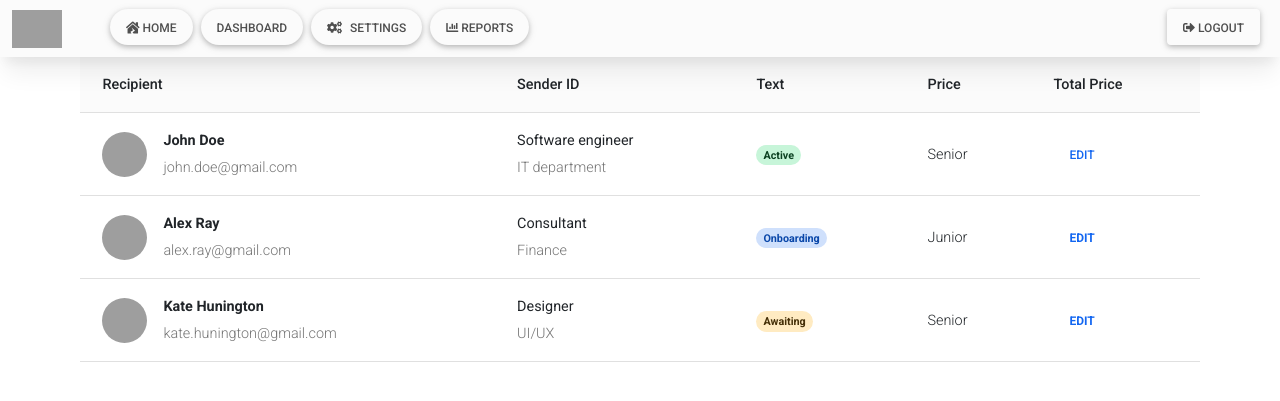
After one commit to phansivang/bulkbo, a Django app: page /reports/ in a window 1280 px wide. The commit adds this page. Shown: the top 401 px of the page. Run offline with Django 4.2, Linux system fonts and the light colour scheme; parts of the project's set-up code (start-up, migrations or seed data) failed here and were passed over; grey boxes are pictures that could not be loaded.

Commit message:
8/4/2022

```diff
--- a/bulkbo/admin.py
+++ b/bulkbo/admin.py
@@ -1,6 +1,8 @@
 from django.contrib import admin
-from .models import CustomUser,sender_name,sender_number
+from .models import CustomUser,sender_name,list_numbers,UserAPI,report
 
 admin.site.register(CustomUser)
-admin.site.register(sender_number)
+admin.site.register(list_numbers)
 admin.site.register(sender_name)
+admin.site.register(UserAPI)
+admin.site.register(report)
--- a/bulkbo/backends.py
+++ b/bulkbo/backends.py
@@ -1,7 +1,6 @@
 from django.contrib.auth.backends import ModelBackend
 from django.contrib.auth import get_user_model
 from django.db.models import Q
-
 
 UserModel = get_user_model()
 
--- a/bulkbo/templates/core.html
+++ b/bulkbo/templates/core.html
@@ -7,6 +7,7 @@
   <meta name="viewport" content="width=device-width, initial-scale=1, shrink-to-fit=no" />
   <meta http-equiv="x-ua-compatible" content="ie=edge" />
   <title>Material Design for Bootstrap</title>
+<link href="https://cdn.jsdelivr.net/npm/bootstrap@5.2.0/dist/css/bootstrap.min.css" rel="stylesheet" integrity="sha384-gH2yIJqKdNHPEq0n4Mqa/HGKIhSkIHeL5AyhkYV8i59U5AR6csBvApHHNl/vI1Bx" crossorigin="anonymous">
   <!-- MDB icon -->
    <link rel="icon" type="image/x-icon" href="https://i.ibb.co/VDzGn5V/295938547-123561940395738-2673544208791713515-n-removebg-preview.png">
     <!-- Navbar -->
@@ -23,7 +24,7 @@
                                     <li class="nav-item"> <a class="btn btn-light btn-rounded px-3 mb-1 me-2" href="{% url 'home' %}" aria-controls="#picker-editor"><i class="fas fa-house-damage"></i> Home</a> </li>
                                     <li class="nav-item"> <a class="btn btn-light btn-rounded px-3 mb-1 me-2" href="" aria-controls="#picker-editor">Dashboard</a> </li>
                                     <li class="nav-item"> <a class="btn btn-light btn-rounded px-3 mb-1 me-2" href="{% url 'senderconfig' %}" aria-controls="#picker-editor"><i class="fas fa-cogs fa-fw me-2"></i>Settings</a> </li>
-                                    <li class="nav-item"> <a class="btn btn-light btn-rounded px-3 mb-1 me-2" href="" aria-controls="#picker-editor"><i class="fas fa-chart-bar"></i> Reports</a> </li>
+                                    <li class="nav-item"> <a class="btn btn-light btn-rounded px-3 mb-1 me-2" href="{% url 'report' %}" aria-controls="#picker-editor"><i class="fas fa-chart-bar"></i> Reports</a> </li>
                                     {% if request.path == '/' %}
                                         <li class="nav-item"> <a class="btn btn-light btn-rounded px-3 mb-1 me-2"><i class="fas fa-dollar-sign" style="color: #1abe5c"></i> {{ balance }}</a> </li>
                                     {% else %}
@@ -55,7 +56,8 @@
 <body>
 {% block content %}
 {% endblock %}
-<div data-draggable="true" class="" style="position: relative;" draggable="false">
+{% if request.path == '/login/' or request.path == '/register/' %}
+    <div data-draggable="true" class="" style="position: relative;" draggable="false">
             <!----><!---->
             <section draggable="false" class="container pt-5" data-v-271253ee="">
                 <section class="mb-10">
@@ -246,46 +248,7 @@
         ><i class="fab fa-github"></i
       ></a>
     </section>
-    <!-- Section: Social media -->
 
-    <!-- Section: Form -->
-    <section class="">
-      <form action="">
-        <!--Grid row-->
-        <div class="row d-flex justify-content-center">
-          <!--Grid column-->
-          <div class="col-auto">
-            <p class="pt-2">
-              <strong>Sign up for our newsletter</strong>
-            </p>
-          </div>
-          <!--Grid column-->
-
-          <!--Grid column-->
-          <div class="col-md-5 col-12">
-            <!-- Email input -->
-            <div class="form-outline form-white mb-4">
-              <input type="email" id="form5Example21" class="form-control" />
-              <label class="form-label" for="form5Example21">Email address</label>
-            </div>
-          </div>
-          <!--Grid column-->
-
-          <!--Grid column-->
-          <div class="col-auto">
-            <!-- Submit button -->
-            <button type="submit" class="btn btn-outline-light mb-4">
-              Subscribe
-            </button>
-          </div>
-          <!--Grid column-->
-        </div>
-        <!--Grid row-->
-      </form>
-    </section>
-    <!-- Section: Form -->
-
-    <!-- Section: Text -->
     <section class="mb-4">
       <p>
         Lorem ipsum dolor sit amet consectetur adipisicing elit. Sunt distinctio earum
@@ -305,7 +268,10 @@
   </div>
   <!-- Copyright -->
 </footer>
+{% endif %}
 <!-- Footer -->
+<script src="https://cdn.jsdelivr.net/npm/@popperjs/core@2.11.5/dist/umd/popper.min.js" integrity="sha384-Xe+8cL9oJa6tN/veChSP7q+mnSPaj5Bcu9mPX5F5xIGE0DVittaqT5lorf0EI7Vk" crossorigin="anonymous"></script>
+<script src="https://cdn.jsdelivr.net/npm/bootstrap@5.2.0/dist/js/bootstrap.min.js" integrity="sha384-ODmDIVzN+pFdexxHEHFBQH3/9/vQ9uori45z4JjnFsRydbmQbmL5t1tQ0culUzyK" crossorigin="anonymous"></script>
   <script type="text/javascript" src="{% static 'js/mdb.min.js'  %} "></script>
   <!-- Custom scripts -->
   <script type="text/javascript"></script>
--- a/bulkbo/templates/login.html
+++ b/bulkbo/templates/login.html
@@ -14,7 +14,7 @@
             </div>
             <div data-draggable="true" class="" style="position: relative;" draggable="false">
                 <!----><!---->
-                <section draggable="false" class="overflow-hidden pt-0" data-v-271253ee="" style="background-image: url('https://i0.wp.com/justcall.io/blog/wp-content/uploads/2021/05/bulk-sms-banner-image.png?fit=2412%2C988&ssl=1');
+                <section draggable="false" class="overflow-hidden pt-0" data-v-271253ee="" style="background-image: url('https://enezaeducation.com/wp-content/uploads/2019/06/Hompage-Header-BG.png');
             height: 100vh">
                     <br>
                     {% if request.path == '/login/' %}
--- a/bulkbo/templates/register.html
+++ b/bulkbo/templates/register.html
@@ -14,7 +14,7 @@
             </div>
             <div data-draggable="true" class="" style="position: relative;" draggable="false">
                 <!----><!---->
-                <section draggable="false" class="overflow-hidden pt-0" data-v-271253ee="" style="background-image: url('https://i0.wp.com/justcall.io/blog/wp-content/uploads/2021/05/bulk-sms-banner-image.png?fit=2412%2C988&ssl=1');
+                <section draggable="false" class="overflow-hidden pt-0" data-v-271253ee="" style="background-image: url('https://enezaeducation.com/wp-content/uploads/2019/06/Hompage-Header-BG.png');
             height: 100vh">
                     <br>
                     {% if request.path == '/register/' %}
--- /dev/null
+++ b/bulkbo/templates/reports.html
@@ -0,0 +1,114 @@
+{% extends 'core.html' %}
+
+{% block content %}
+    <div style="padding-left: 5rem;padding-right: 5rem"><table class="table align-middle mb-0 bg-white">
+  <thead class="bg-light">
+    <tr>
+      <th>Recipient</th>
+      <th>Sender ID</th>
+      <th>Text</th>
+      <th>Price</th>
+      <th>Total Price</th>
+    </tr>
+  </thead>
+  <tbody>
+    <tr>
+      <td>
+        <div class="d-flex align-items-center">
+          <img
+              src="https://mdbootstrap.com/img/new/avatars/8.jpg"
+              alt=""
+              style="width: 45px; height: 45px"
+              class="rounded-circle"
+              />
+          <div class="ms-3">
+            <p class="fw-bold mb-1">John Doe</p>
+            <p class="text-muted mb-0">john.doe@gmail.com</p>
+          </div>
+        </div>
+      </td>
+      <td>
+        <p class="fw-normal mb-1">Software engineer</p>
+        <p class="text-muted mb-0">IT department</p>
+      </td>
+      <td>
+        <span class="badge badge-success rounded-pill d-inline">Active</span>
+      </td>
+      <td>Senior</td>
+      <td>
+        <button type="button" class="btn btn-link btn-sm btn-rounded">
+          Edit
+        </button>
+      </td>
+    </tr>
+    <tr>
+      <td>
+        <div class="d-flex align-items-center">
+          <img
+              src="https://mdbootstrap.com/img/new/avatars/6.jpg"
+              class="rounded-circle"
+              alt=""
+              style="width: 45px; height: 45px"
+              />
+          <div class="ms-3">
+            <p class="fw-bold mb-1">Alex Ray</p>
+            <p class="text-muted mb-0">alex.ray@gmail.com</p>
+          </div>
+        </div>
+      </td>
+      <td>
+        <p class="fw-normal mb-1">Consultant</p>
+        <p class="text-muted mb-0">Finance</p>
+      </td>
+      <td>
+        <span class="badge badge-primary rounded-pill d-inline"
+              >Onboarding</span
+          >
+      </td>
+      <td>Junior</td>
+      <td>
+        <button
+                type="button"
+                class="btn btn-link btn-rounded btn-sm fw-bold"
+                data-mdb-ripple-color="dark"
+                >
+          Edit
+        </button>
+      </td>
+    </tr>
+    <tr>
+      <td>
+        <div class="d-flex align-items-center">
+          <img
+              src="https://mdbootstrap.com/img/new/avatars/7.jpg"
+              class="rounded-circle"
+              alt=""
+              style="width: 45px; height: 45px"
+              />
+          <div class="ms-3">
+            <p class="fw-bold mb-1">Kate Hunington</p>
+            <p class="text-muted mb-0">kate.hunington@gmail.com</p>
+          </div>
+        </div>
+      </td>
+      <td>
+        <p class="fw-normal mb-1">Designer</p>
+        <p class="text-muted mb-0">UI/UX</p>
+      </td>
+      <td>
+        <span class="badge badge-warning rounded-pill d-inline">Awaiting</span>
+      </td>
+      <td>Senior</td>
+      <td>
+        <button
+                type="button"
+                class="btn btn-link btn-rounded btn-sm fw-bold"
+                data-mdb-ripple-color="dark"
+                >
+          Edit
+        </button>
+      </td>
+    </tr>
+  </tbody>
+</table></div>
+{% endblock %}
--- a/bulkbo/urls.py
+++ b/bulkbo/urls.py
@@ -5,6 +5,7 @@ urlpatterns = [
     path('login/',views.LoginView.as_view(),name='login' ),
     path('register/',views.registerview,name='register' ),
     path('',views.homepage,name='home'),
-    path(f'config/sender-profile/', views.senderprofileview,name='senderconfig')
+    path(f'config/sender-profile/', views.senderprofileview,name='senderconfig'),
+    path('reports/',views.reportviews,name = 'report')
 
 ]
--- a/bulkbo/views.py
+++ b/bulkbo/views.py
@@ -3,15 +3,45 @@ from django.contrib import messages
 from django.contrib.auth import views as auth_views
 from django.contrib.auth.decorators import login_required
 from django.shortcuts import render, redirect
-from .models import sender_number,sender_name,CustomUser
-from .forms import register, LoginForm
+from .forms import register, LoginForm,sender_name_form,nunber_list_form
+from .models import list_numbers,sender_name,UserAPI,report
 from django.contrib.auth import get_user_model
-from django.contrib.auth.admin import User
+
 @login_required(login_url='login')
 def homepage(request):
+    global i
+    User = get_user_model()
+    user = User.objects.get(id=request.user.id)
+    # list sender name and number from model
+    list_sender = sender_name.objects.filter(author=request.user.id)
+    list_number = list_numbers.objects.filter(author=request.user.id)
+    #get api id from from model user
+    user_api = UserAPI.objects.filter(author=request.user.id).first()
+    #balance request
     get_balance = requests.get(
-        'https://gateway.sms77.io/api/balance?p=')
-    return render(request, 'home.html', {'balance': get_balance.text})
+        f'https://gateway.sms77.io/api/balance?p={user_api}')
+    # check if user request as a post
+    if request.method =='POST':
+        # get value from selection list number and sender name
+        get_number = request.POST.getlist('getnumber')
+        get_sender_name = request.POST.getlist('getsendername')
+        #convert list to integer
+        a_string = "".join(get_number)
+        #get list number with specific user and get the first value
+        list_number = list_numbers.objects.filter(author=request.user.id, id=int(a_string))
+        b_string = "".join(get_sender_name)
+        list_sender_name = sender_name.objects.filter(author=request.user.id, id=int(b_string))
+        # start request data
+
+        send_now = requests.get(
+            f'http://gateway.sms77.io/api/sms?p={user_api}&to={str(list_number.first())}&text=Test+SMS&from={str(list_sender_name.first())}&debug=1&json=1')
+        result = [send_now.json()['total_price'],send_now.json()['messages'][0]['sender']]
+        for all in send_now.json()['messages']:
+            reports = report.objects.create(author=user, Recipient=all['recipient'], SenderID=all['sender'],
+                                            Text=all['text'], Price=2.2, TotalPrice=2.2)
+            reports.save()
+        print(result)
+    return render(request, 'home.html', {'balance': get_balance.text,'numberlist':list_number,'list_sender_name':list_sender})
 
 
 def registerview(request):
@@ -19,15 +49,11 @@ def registerview(request):
         form = register(data=request.POST)
         print(form.is_valid())
         if form.is_valid():
-
-            print(1)
             form.save()
             messages.success(request, 'Register successfully!')
             return redirect('/login')
     else:
         form = register()
-        print(2)
-    print(3)
     return render(request, 'register.html', {'form': form})
 
 
@@ -35,15 +61,18 @@ class LoginView(auth_views.LoginView):
     form_class = LoginForm
     template_name = 'login.html'
 
+@login_required(login_url='login')
+def senderprofileview(request):
+    if request.method == 'POST':
+        sender_name = sender_name_form(request.POST)
+        sender_number = nunber_list_form(request.POST)
+        if sender_name.is_valid():
+            sender_name.save()
+        if sender_number.is_valid():
+            sender_number.save()
+    else:
+        sender_name = sender_name_form()
+    return render(request,'config.html',{'form':sender_name})
 
-def senderprofileview(request):
-    sendername = sender_name.objects.filter(author=request.user.id)
-    print(1)
-    if request.method == 'POST':
-        print(2)
-        check_form_sender_name = request.POST['senderid']
-        if check_form_sender_name == 'phansivang':
-            print(check_form_sender_name)
-            save = sendername.create(author=get_user_model, sendername=check_form_sender_name)
-            save.save()
-    return render(request,'config.html')
+def reportviews(request):
+    return render(request,'reports.html')
--- a/webapp/settings.py
+++ b/webapp/settings.py
@@ -37,7 +37,8 @@ INSTALLED_APPS = [
     'django.contrib.sessions',
     'django.contrib.messages',
     'django.contrib.staticfiles',
-    'bulkbo'
+    'bulkbo',
+    'crispy_forms'
 ]
 
 MIDDLEWARE = [
@@ -125,3 +126,4 @@ AUTH_USER_MODEL = 'bulkbo.CustomUser'
 AUTHENTICATION_BACKENDS = ['bulkbo.backends.EmailBackend']
 LOGIN_REDIRECT_URL = 'home'
 LOGOUT_REDIRECT_URL ='login'
+CRISPY_TEMPLATE_PACK = 'bootstrap4'
```
Also changed, not shown: bulkbo/forms.py (+11 -24 lines), bulkbo/models.py (+23 -1 lines), bulkbo/templates/config.html (+13 -10 lines), bulkbo/templates/home.html (+25 -21 lines), bulkbo/migrations/0001_initial.py (deleted), db.sqlite3.
